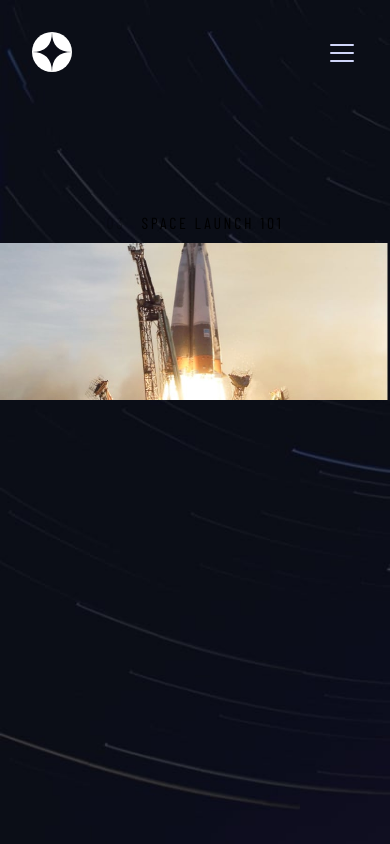
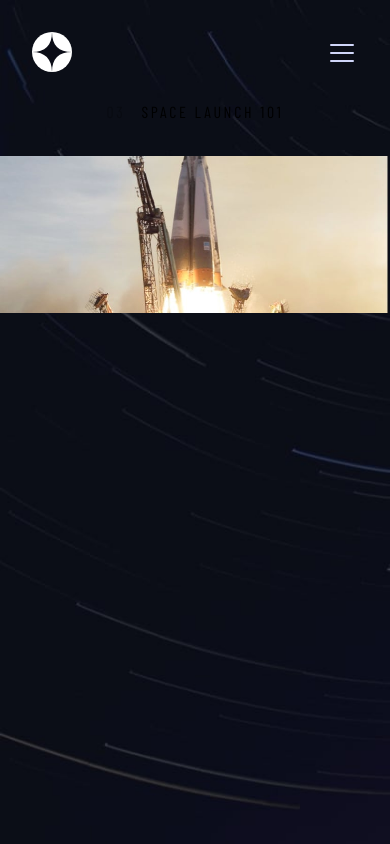
Before and after one commit to jdubcodes/fem-space-tourism, a Next.js app: page /technology in a window 390 px wide. Built offline with nearby package versions, Linux system fonts and the light colour scheme; a web font is replaced by a local one.

Commit message:
Start mobile layout

```diff
--- a/src/app/technology/page.jsx
+++ b/src/app/technology/page.jsx
@@ -15,18 +15,19 @@ export default function page() {
 
   return (
     <main
-      className={`${barlowCondensed.className} pt-[25vh] pb-[6.25rem] h-screen w-screen absolute top-0 bg-tech-desktop bg-cover overflow-hidden`}
+      className={`${barlowCondensed.className} h-screen w-screen p-tech-mobile absolute top-0 bg-tech-desktop bg-cover overflow-hidden`}
     >
-      <h5 className='pb-2 uppercase sm:pb-0 text-center text-sub-mobile md:text-left md:text-sub-tablet lg:text-sub-desktop'>
+      <h5 className='pb-8 uppercase sm:pb-0 text-center text-sub-mobile md:text-left md:text-sub-tablet lg:text-sub-desktop'>
         <span className='opacity-25 mr-4'>03</span>Space launch 101
       </h5>
       <section id='main section'>
-        <div id='photo' className='w-[100vw]'>
+        <div id='photo' className='w-[100vw] h-[170px]'>
           <Image
             src={technology[techIndex(number)].pathMobile}
             alt={technology[techIndex(number)].tech}
             width={515}
             height={527}
+            responsive
             className=''
           />
         </div>
```
